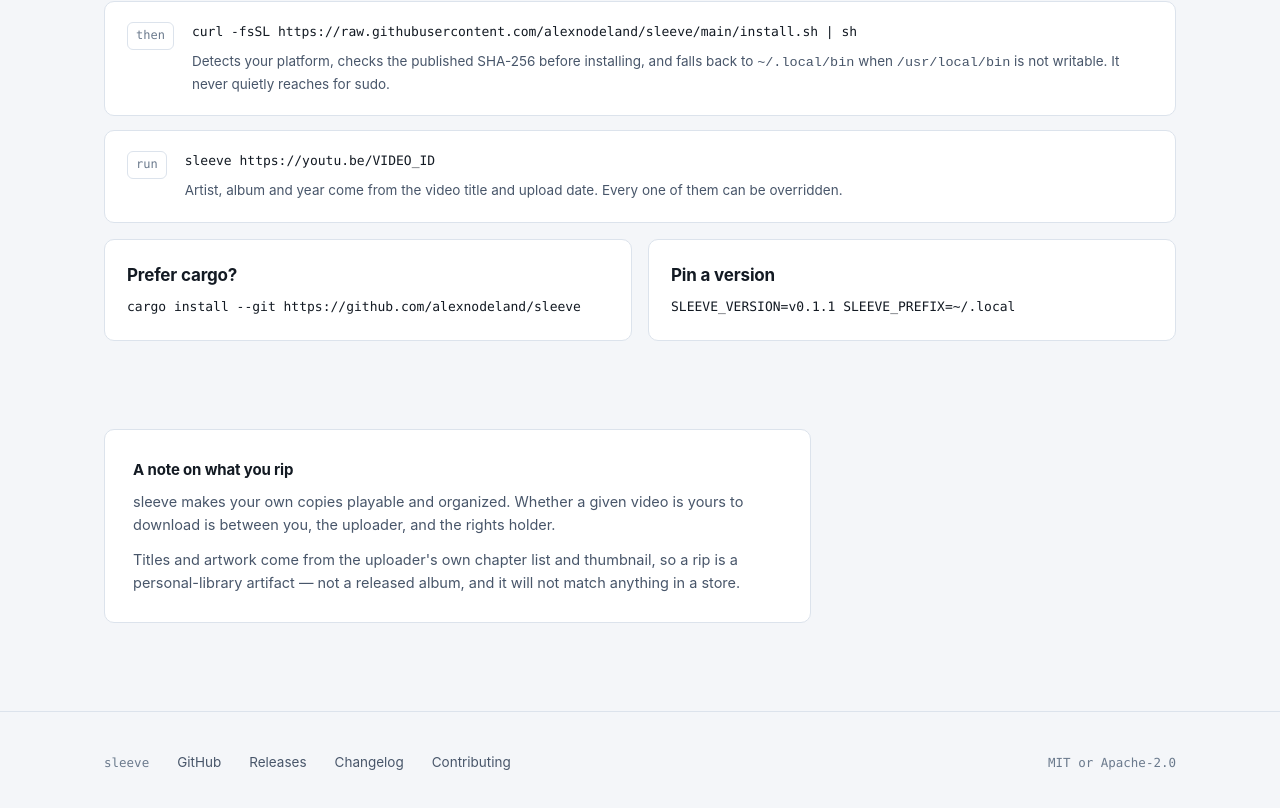
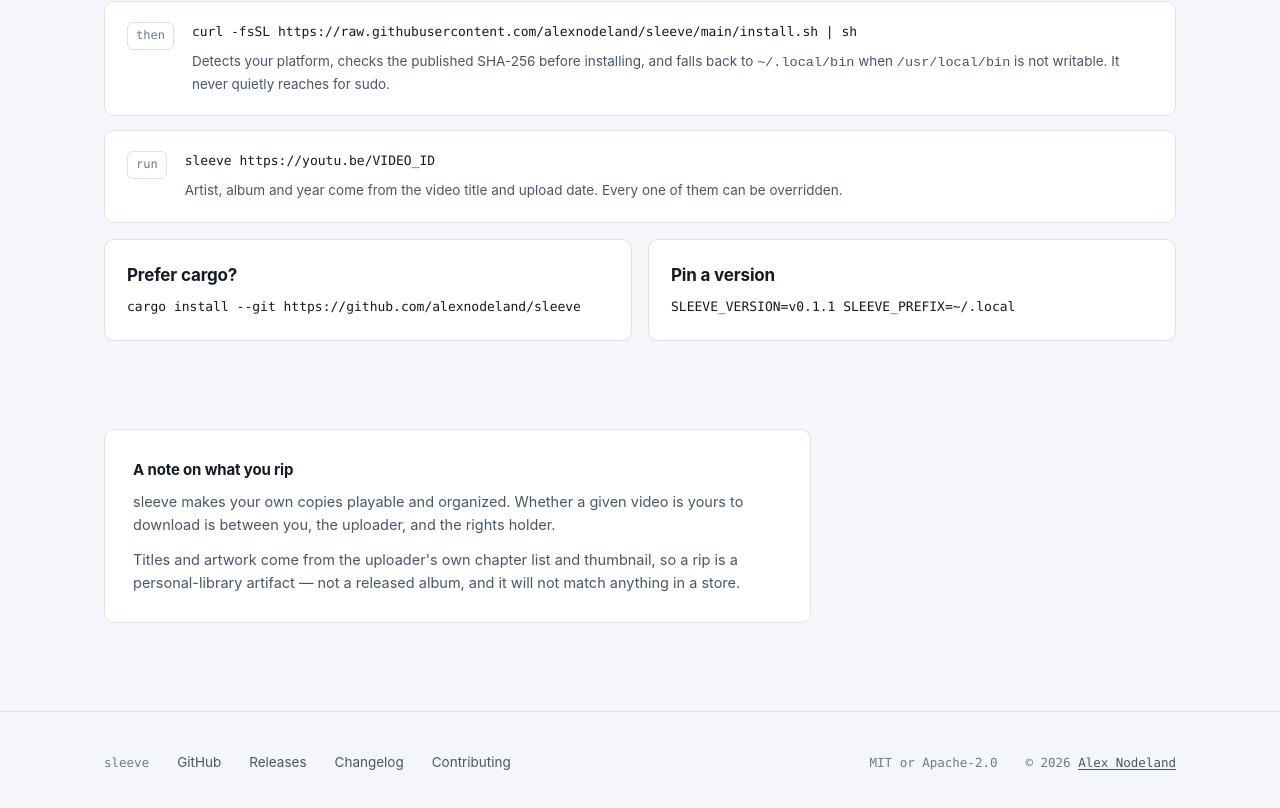
Before and after one commit to alexnodeland/sleeve, a plain HTML site: page site/index.html in a window 1280 px wide. Shown: the part 4350-5158 px from the top of the page. Drawn offline with Linux system fonts and the light colour scheme.

Commit message:
docs(site): add copyright to the footer

```diff
--- a/site/index.html
+++ b/site/index.html
@@ -537,6 +537,10 @@
 footer a:hover { color: var(--text); }
 footer .spacer { flex: 1; }
 footer .mono { font-family: var(--mono); font-size: 12.5px; }
+/* The licence and the copyright are one cluster, so they wrap together
+   rather than the copyright stranding itself on its own line. */
+footer .copyright { white-space: nowrap; }
+footer .copyright a { text-decoration: underline; text-underline-offset: 2px; }
 
 /* ================================================ motion off */
 
@@ -981,6 +985,7 @@
     <a href="https://github.com/alexnodeland/sleeve/blob/main/CONTRIBUTING.md">Contributing</a>
     <span class="spacer"></span>
     <span class="mono">MIT or Apache-2.0</span>
+    <span class="mono copyright">&copy; 2026 <a href="https://alexnodeland.com">Alex Nodeland</a></span>
   </div>
 </footer>
 
```
